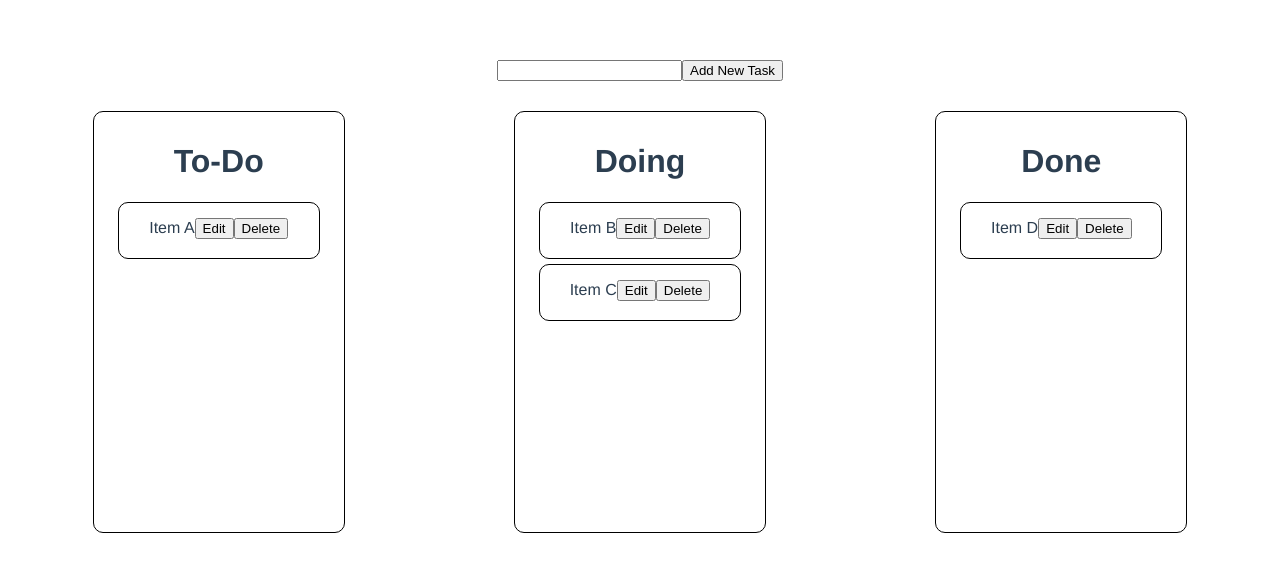
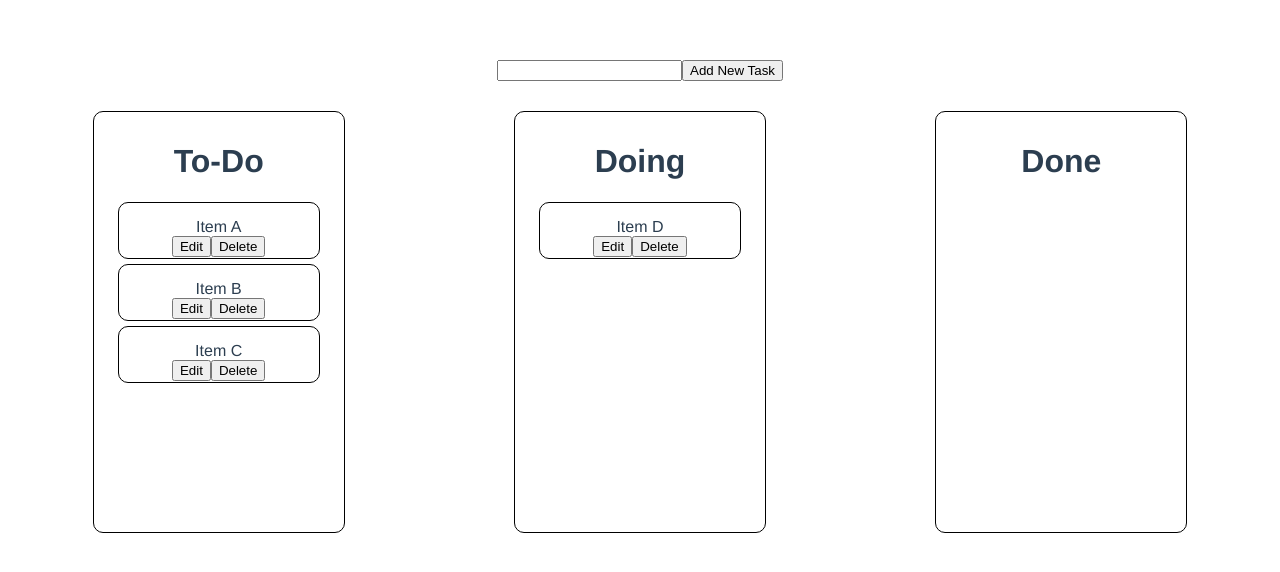
Before and after one commit to polaris22X/vue-project, a Vue app: page / in a window 1280 px wide. Shown: the top 572 px of the page. Built offline with nearby package versions, Linux system fonts and the light colour scheme.

Commit message:
workshop3

```diff
--- a/src/components/TaskList.vue
+++ b/src/components/TaskList.vue
@@ -1,5 +1,5 @@
 <template>
-         <div class="container">
+    <div class="container">
         <div class="add-task">
             <input id="new-task" type="text" v-model="newTask">
             <button type="button" @click="addTask(newTask)">Add New Task</button>
@@ -7,10 +7,11 @@
         <div class="task-zone">
             <div class="drop-zone" @drop="onDrop($event, 'todo')" @dragover.prevent @dragenter.prevent>
                 <h1>To-Do</h1>
-                <div class="drag-el" v-for="task in taskTodo" :key="task.id" draggable @dragstart="onStart($event, task)">
-                   <!-- {{ task.title }}-->
+                <div class="drag-el" draggable @dragstart="onStart($event, task)" v-for="task in todoList" :key="task.id">
+                    <!-- {{ task.title }} -->
                     <span v-if="editTask != task.id">{{ task.title }}</span>
                     <input v-else class="edit-task" type="text" v-model="task.title">
+                    <br>
                     <button v-if="editTask != task.id" type="button" @click="onEdit(task)">Edit</button>
                     <button v-else type="button" @click="editedTask(task)">Save</button>
                     <button type="button" @click="deleteTask(task.id)">Delete</button>
@@ -18,10 +19,10 @@
             </div>
             <div class="drop-zone" @drop="onDrop($event, 'doing')" @dragover.prevent @dragenter.prevent>
                 <h1>Doing</h1>
-                <div class="drag-el" v-for="task in taskDoing" :key="task.id" draggable @dragstart="onStart($event, task)">
-                    <!-- {{ task.title }}-->
+                <div class="drag-el" draggable @dragstart="onStart($event, task)" v-for="task in doingList" :key="task.id">
                     <span v-if="editTask != task.id">{{ task.title }}</span>
                     <input v-else class="edit-task" type="text" v-model="task.title">
+                    <br>
                     <button v-if="editTask != task.id" type="button" @click="onEdit(task)">Edit</button>
                     <button v-else type="button" @click="editedTask(task)">Save</button>
                     <button type="button" @click="deleteTask(task.id)">Delete</button>
@@ -29,14 +30,14 @@
             </div>
             <div class="drop-zone" @drop="onDrop($event, 'done')" @dragover.prevent @dragenter.prevent>
                 <h1>Done</h1>
-                <div class="drag-el" v-for="task in taskDone" :key="task.id" draggable @dragstart="onStart($event, task)">
-                    <!-- {{ task.title }}-->
+                 <div class="drag-el" draggable @dragstart="onStart($event, task)" v-for="task in doneList" :key="task.id">
                     <span v-if="editTask != task.id">{{ task.title }}</span>
                     <input v-else class="edit-task" type="text" v-model="task.title">
+                    <br>
                     <button v-if="editTask != task.id" type="button" @click="onEdit(task)">Edit</button>
                     <button v-else type="button" @click="editedTask(task)">Save</button>
                     <button type="button" @click="deleteTask(task.id)">Delete</button>
-                </div>
+                 </div>
             </div>
         </div>
     </div>
@@ -44,7 +45,7 @@
 
 <script>
 export default {
-    name: 'TaskList',
+    name:'TaskList',
     data(){
         return{
             tasks:[
@@ -56,17 +57,17 @@ export default {
                 {
                     id: 2,
                     title: 'Item B',
-                    status: 'doing'
+                    status: 'todo'
                 },
                 {
                     id: 3,
                     title: 'Item C',
-                    status: 'doing'
+                    status: 'todo'
                 },
                 {
                     id: 4,
                     title: 'Item D',
-                    status: 'done'
+                    status: 'doing'
                 }
             ],
             newTask: "",
@@ -74,32 +75,30 @@ export default {
         }
     },
     computed:{
-        taskTodo(){
-            return this.tasks.filter(task => task.status === 'todo')
+        todoList(){
+            return this.tasks.filter(task => task.status == "todo")
         },
-        taskDoing(){
-            return this.tasks.filter(task => task.status === 'doing')
+        doingList(){
+            return this.tasks.filter(task => task.status == "doing")
         },
-        taskDone(){
-            return this.tasks.filter(task => task.status === 'done')
+        doneList(){
+            return this.tasks.filter(task => task.status == "done")
         }
     },
     methods:{
         onStart(e, task){
-            e.dataTransfer.dropEffect = 'move'
-            e.dataTransfer.effectAllowed = 'move'
+            e.dataTransfer.dropEffect = "move"
+            e.dataTransfer.effectAllowed = "move"
             e.dataTransfer.setData('taskId', task.id)
         },
         onDrop(e, newStatus){
             const taskId = e.dataTransfer.getData('taskId')
             const task = this.tasks.find(task => task.id == taskId)
             task.status = newStatus
-        }
-    },
-    addTask(newTask){
-            let newId = (this.tasks.length + 1)
-            const newTitle = newTask
-            this.tasks.push({ id: newId, title: newTitle, status: 'todo' })
+        },
+        addTask(newTask){
+            let newId = this.tasks.length + 1
+            this.tasks.push({id: newId, title: newTask, status: 'todo'})
             this.newTask = "";
         },
         onEdit(task){
@@ -108,13 +107,14 @@ export default {
         editedTask(updateTask){
             const task = this.tasks.find(task => task.id == updateTask.id)
             task.title = updateTask.title
-            this.editTask = null
+            this.editTask = ""
         },
         deleteTask(taskId){
             this.tasks = this.tasks.filter(task => task.id != taskId)
         }
+    }
 }
-</script>
+</script>>
 
 <style scoped>
 .container{
@@ -125,7 +125,7 @@ export default {
     justify-content: space-around;
 }
 .drop-zone{
-    border: 1px solid black;
+    border: 1px solid black ;
     border-radius: 10px;
     width: 250px;
     height: 400px;
```
